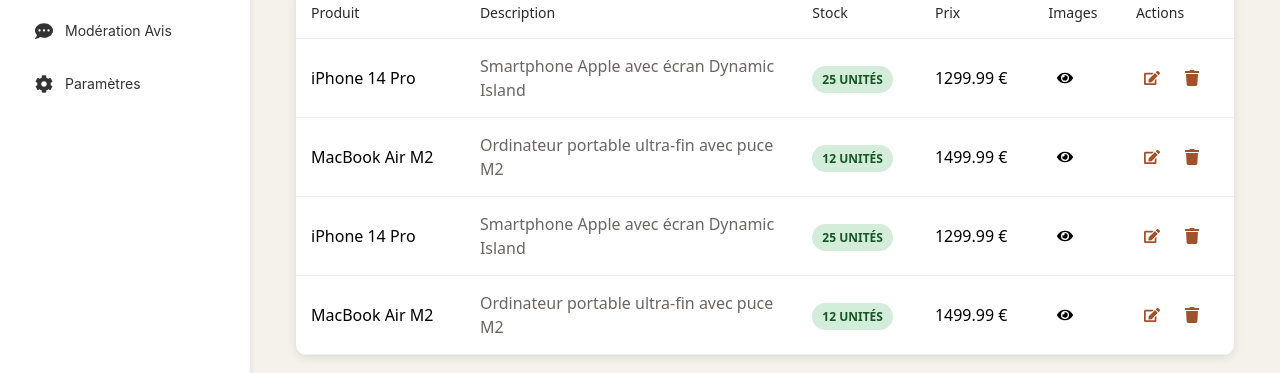
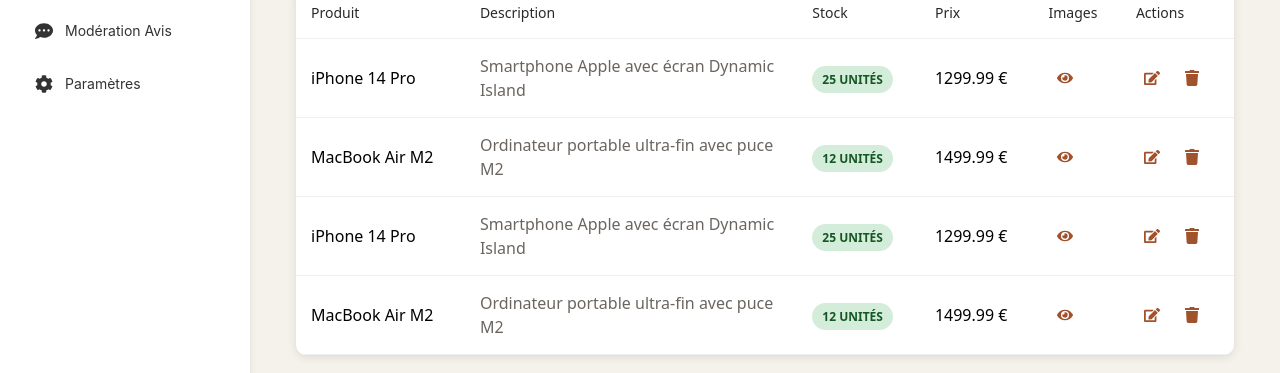
Before and after one commit to Sala7-dine/e-market-api-front, a React (Vite) app: page /admin/products in a window 1280 px wide. Shown: the part 377-750 px from the top of the page. Built offline with nearby package versions, Linux system fonts and the light colour scheme.

Commit message:
commit before switch

```diff
--- a/src/pages/admin/Products.jsx
+++ b/src/pages/admin/Products.jsx
@@ -12,7 +12,9 @@
       price: 1299.99,
       images: [
         "https://images.unsplash.com/photo-1592899677977-9c10ca588bbd?w=150&h=150&fit=crop",
-        "https://images.unsplash.com/photo-1592750475338-74b7b21085ab?w=150&h=150&fit=crop"
+        "https://images.unsplash.com/photo-1592750475338-74b7b21085ab?w=150&h=150&fit=crop",
+         "https://images.unsplash.com/photo-1541807084-5c52b6b3adef?w=150&h=150&fit=crop",
+          "https://images.unsplash.com/photo-1541807084-5c52b6b3adef?w=150&h=150&fit=crop"
       ]
     },
     {
@@ -22,7 +24,8 @@
       stock: 12,
       price: 1499.99,
       images: [
-        "https://images.unsplash.com/photo-1541807084-5c52b6b3adef?w=150&h=150&fit=crop"
+        "https://images.unsplash.com/photo-1541807084-5c52b6b3adef?w=150&h=150&fit=crop",
+         "https://images.unsplash.com/photo-1541807084-5c52b6b3adef?w=150&h=150&fit=crop"
       ]
     },
      {
@@ -155,7 +158,7 @@
                     className="btn-view"
                     onClick={() => handleViewImages(product)}
                   >
-                    <FaEye />
+                    <FaEye  size={16} color="#A0522D" />
                   </button>
                 </td>
                 <td>
```
